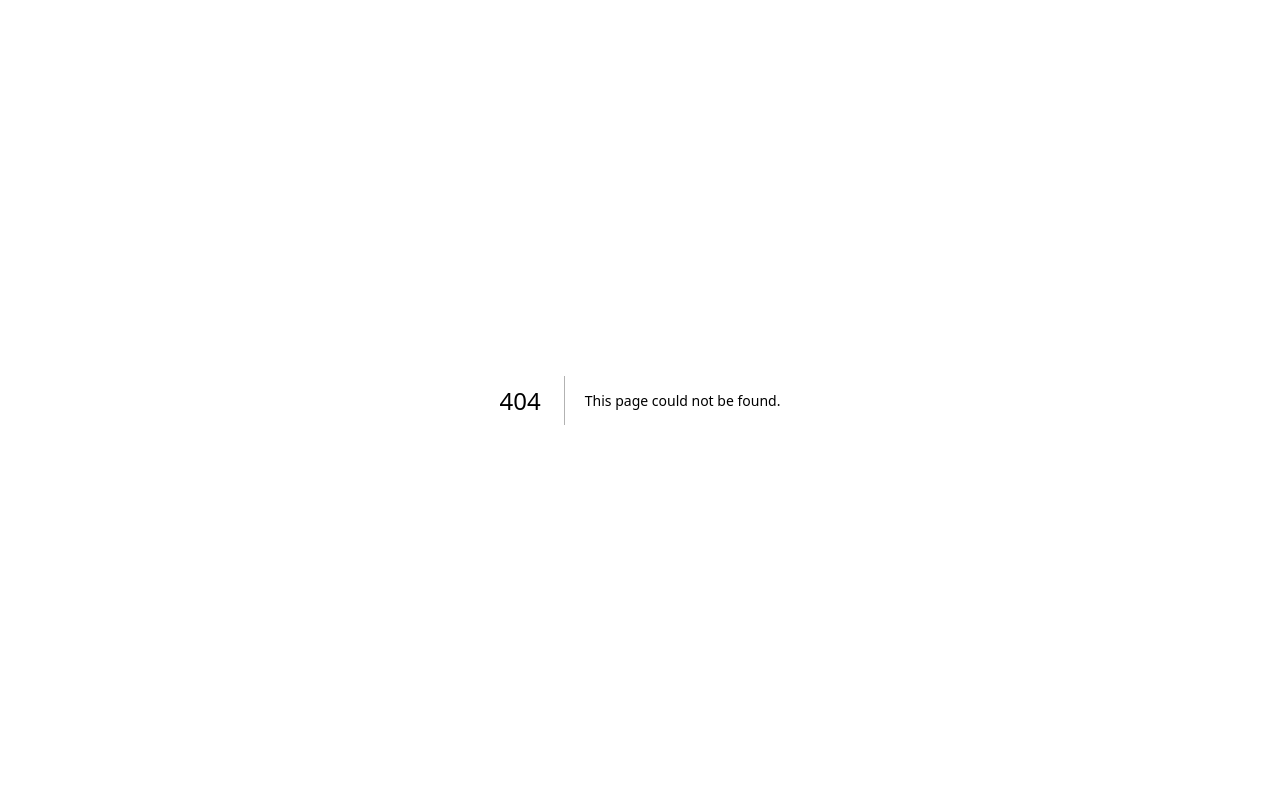
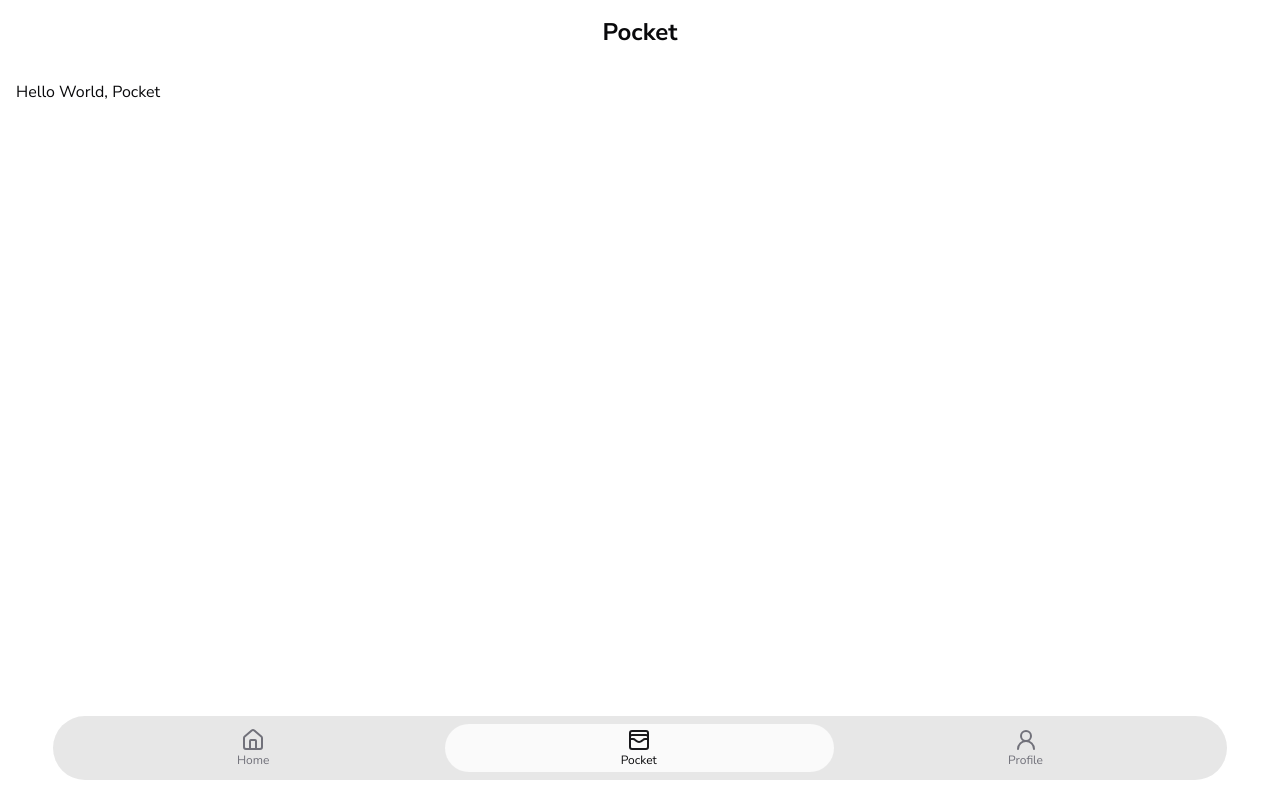
Before and after one commit to 4fort/expense-tracker, a Next.js app: page /pocket in a window 1280 px wide. Before the commit this address had no page. Built offline with nearby package versions, Linux system fonts and the light colour scheme.

Commit message:
Rename SavingsPage to PocketPage and update navigation links accordingly

```diff
--- a/app/savings/page.tsx
+++ b/app/pocket/page.tsx
@@ -2,12 +2,12 @@ import Main from "@/components/main";
 import TitleHeader from "@/components/title-header";
 import React from "react";
 
-export default function SavingsPage() {
+export default function PocketPage() {
   return (
     <React.Fragment>
-      <TitleHeader title="Savings" />
+      <TitleHeader title="Pocket" />
       <Main>
-        <h1>Hello World, Savings</h1>
+        <h1>Hello World, Pocket</h1>
       </Main>
     </React.Fragment>
   );
--- a/components/nav-bar.tsx
+++ b/components/nav-bar.tsx
@@ -18,8 +18,8 @@ const navLinks = [
       <WalletCards key={0} />,
       <WalletCards className="text-primary" key={1} />,
     ],
-    text: "Savings",
-    href: "/savings",
+    text: "Pocket",
+    href: "/pocket",
   },
   {
     icon: [<User2 key={0} />, <User2 className="text-primary" key={1} />],
@@ -29,7 +29,7 @@ const navLinks = [
 ];
 
 const excludedPaths = ["/login", "/signup", "/forgot-password"];
-const includedPaths = ["/profile", "/savings", "/"];
+const includedPaths = ["/profile", "/pocket", "/"];
 
 export const NavBar = () => {
   const pathname = usePathname();
```
